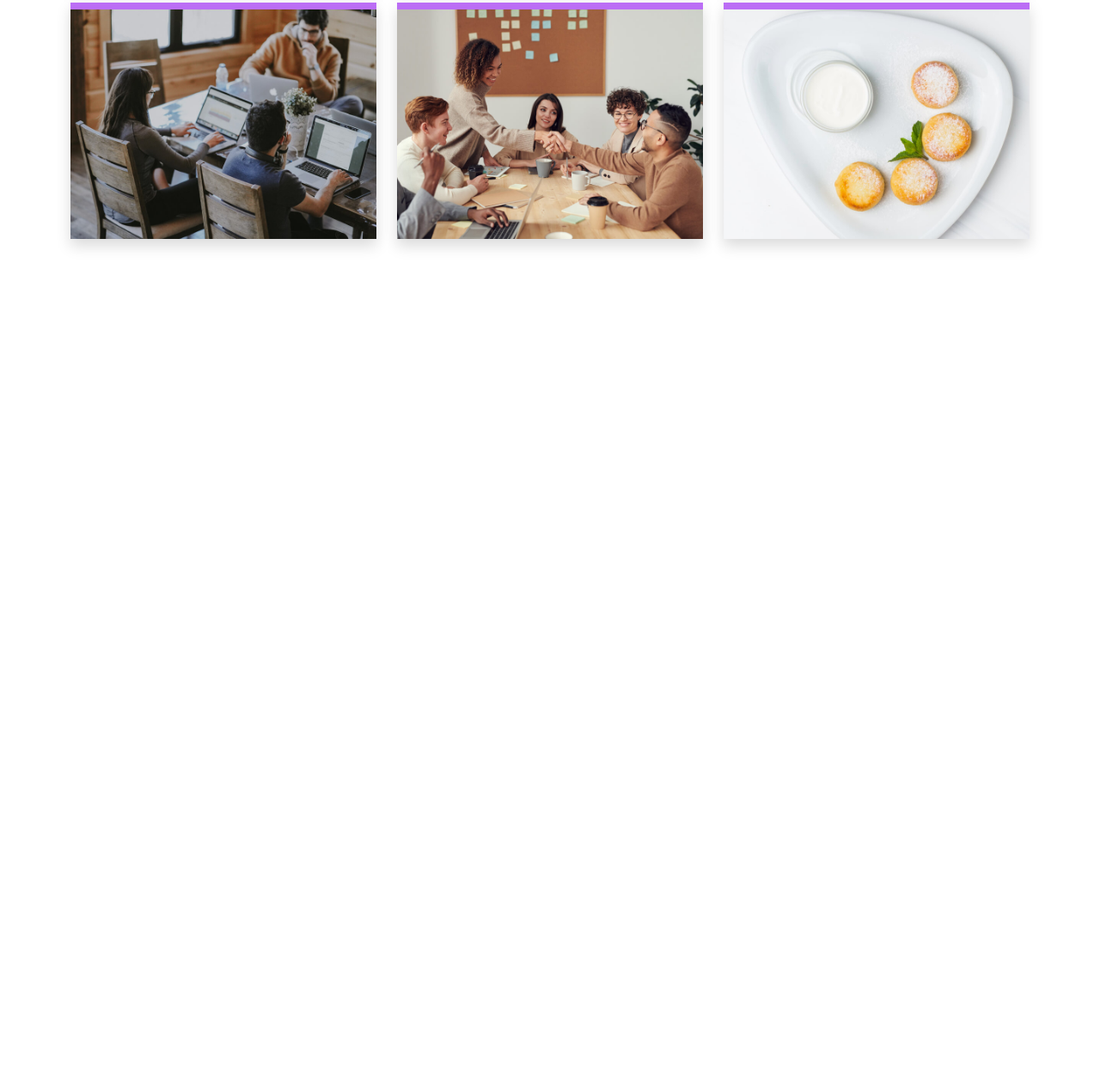
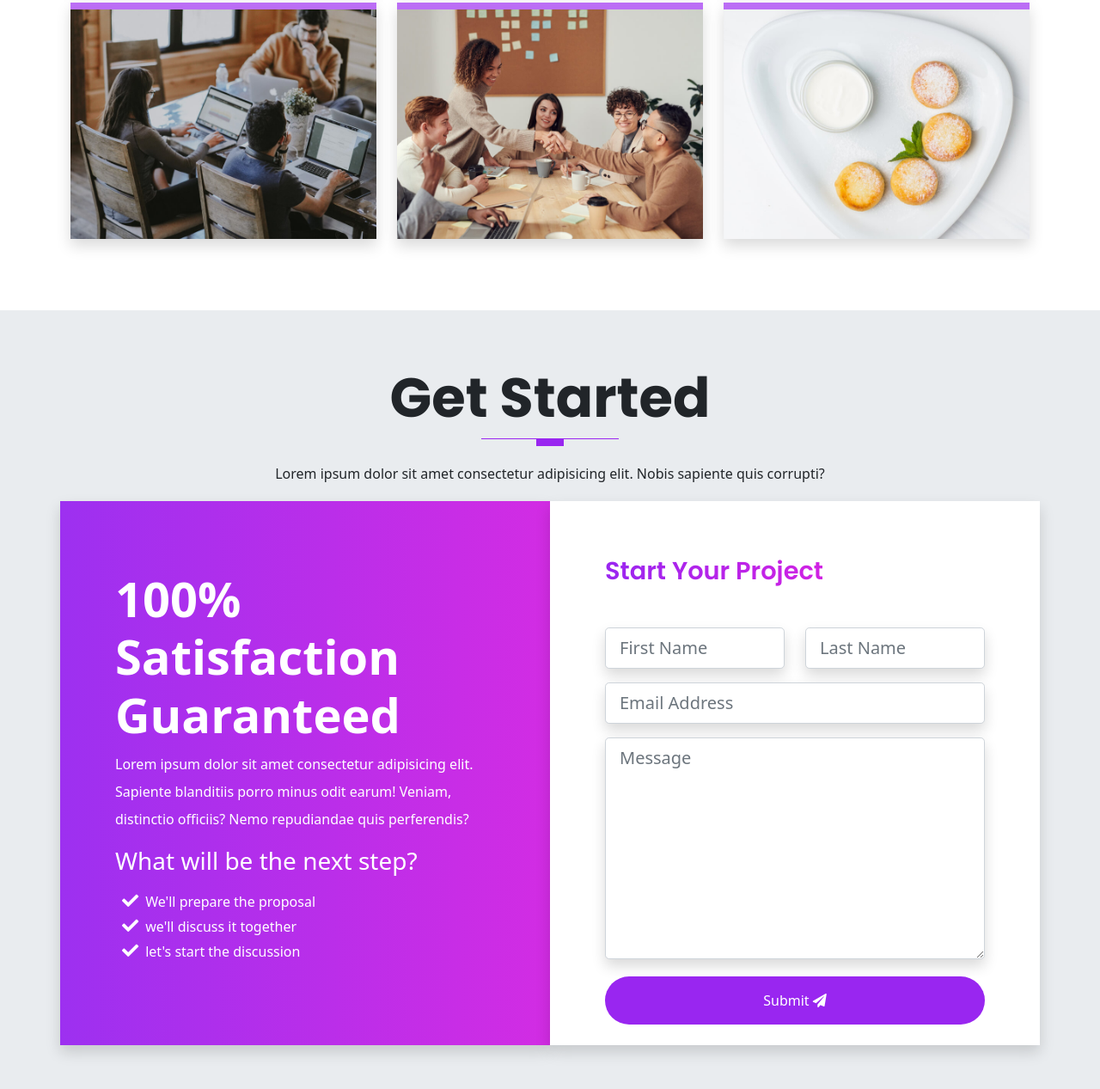
Before and after one commit to vlpatterson59/bootstrap-v5-project-portfolio, a website: page index.html in a window 1280 px wide. Shown: the part 6098-7365 px from the top of the page at 86% size. Before the commit the page ends 6459 px from the top, so only its background shows below. Drawn offline with Linux system fonts and the light colour scheme.

Commit message:
complete get started section

```diff
--- a/index.html
+++ b/index.html
@@ -567,6 +567,69 @@
         </div>
     </section>
 
+    <!-- START SECTION 8 - GET STARTED -->
+    <section id="contact" class="get-started">
+        <div class="container">
+            <div class="row text-center">
+                <h1 class="display-3 fw-bold text-capitalize">Get started</h1>
+                <div class="heading-line"></div>
+                <p class="lh-lg">
+                    Lorem ipsum dolor sit amet consectetur adipisicing elit. Nobis sapiente quis corrupti?
+                </p>
+            </div>
+
+            <!-- START THE CTA CONTENT -->
+            <div class="row text-white">
+                <div class="col-12 col-lg-6 gradient shadow p-3">
+                    <div class="cta-info w-100">
+                        <h4 class="display-4 fw-bold text-capitalize">100% satisfaction guaranteed</h4>
+                        <p class="lh-lg">
+                            Lorem ipsum dolor sit amet consectetur adipisicing elit. Sapiente blanditiis porro minus odit earum! Veniam, distinctio officiis? Nemo repudiandae quis perferendis?
+                        </p>
+                        <h3 class="display-3--brief">What will be the next step?</h3>
+                        <ul class="cta-info__list">
+                            <li>We'll prepare the proposal</li>
+                            <li>we'll discuss it together</li>
+                            <li>let's start the discussion</li>
+                        </ul>
+                    </div>
+                </div>
+                <div class="col-12 col-lg-6 bg-white shadow p-3">
+                    <div class="form w-100 pb-2">
+                        <h4 class="display-3--title mb-5">start your project</h4>
+                        <form action="#" class="row">
+                            <div class="col-lg-6 col-md-6 mb-3">
+                                <input type="text" id="inputFirstName" class="shadow form-control form-control-lg" placeholder="First Name">
+                            </div>
+                            <div class="col-lg-6 col-md-6 mb-3">
+                                <input type="text" id="inputLastName" class="shadow form-control form-control-lg" placeholder="Last Name">
+                            </div>
+                            <div class="col-lg-12 mb-3">
+                                <input type="email" id="inputEmail" class="shadow form-control form-control-lg" placeholder="Email Address">
+                            </div>
+                            <div class="col-lg-12 mb-3">
+                                <textarea name="message" id="message" placeholder="Message" cols="30" rows="8" class="shadow form-control form-control-lg"></textarea>
+                            </div>
+                            <div class="text-center d-grid mt-1">
+                                <button type="button" class="btn btn-primary rounded-pill pt-3 pb-3">
+                                    Submit
+                                    <i class="fas fa-paper-plane"></i>
+                                </button>
+                            </div>
+                        </form>
+                    </div>
+                </div>
+            </div>
+        </div>
+    </section>
+
+    <!-- START SECTION 9 - THE FOOTER -->
+    <footer class="footer">
+        <div class="container">
+
+        </div>
+    </footer>
+
     <script src="assets/vendor/js/glightbox.min.js"></script>
     <script type="text/javascript">
         const lightbox = GLightbox({
--- a/scss/components/_typography.scss
+++ b/scss/components/_typography.scss
@@ -71,3 +71,7 @@
     border-right: 0.1rem solid $gray-300;
     height: 100%;
 }
+
+.gradient {
+    background: linear-gradient(to right, rgba($primary, 0.95), rgba($secondary, 0.95));
+}
--- a/scss/sections/_get-started.scss
+++ b/scss/sections/_get-started.scss
@@ -0,0 +1,45 @@
+@use '../custom' as *;
+@use '../components/mixins' as *;
+
+.get-started {
+    padding: 4rem 0;
+    background-color: $gray-200;
+}
+
+.cta-info {
+    padding: 3rem;
+    margin: 1rem 0;
+
+    &__list {
+        position: relative;
+        list-style-type: none;
+        display: block;
+        padding-top: 0.5rem;
+        padding-left: 0.5rem;
+        margin-bottom: 0.7rem;
+
+        li::before {
+            font-family: "Font Awesome 5 Free";
+            content: "\f00c";
+            font-weight: 600;
+            margin-right: 0.5rem;
+            font-size: 1.2rem;
+        }
+    }
+}
+
+// FORM CONTENT
+.form {
+    padding: 3rem;
+
+    button {
+        border: none;
+        color: $white;
+
+        a {
+            color: $white;
+            text-decoration: none;
+            text-transform: capitalize;
+        }
+    }
+}
```
Also changed, not shown: assets/css/style.css, 1 other file.
